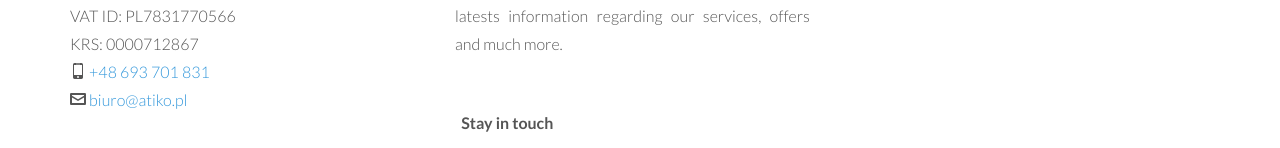
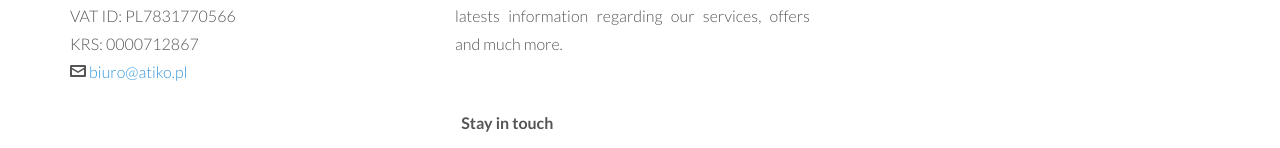
Before and after one commit to AtikoSoftware/atikosoftware.github.io, a plain HTML site: page index.html in a window 1280 px wide. Shown: the part 6129-6277 px from the top of the page. Drawn offline with Linux system fonts and the light colour scheme.

Commit message:
Update index.html

```diff
--- a/index.html
+++ b/index.html
@@ -297,7 +297,6 @@
             <span class="icon"></span> Atiko Sp. z o.o.<br/>
             <span class="icon"></span> VAT ID: PL7831770566<br/>
             <span class="icon"></span> KRS: 0000712867<br/>
-            <span class="icon icon-mobile"></span> <a href="tel:0048693701831"> +48 693 701 831</a> <br/>
             <span class="icon icon-envelop"></span> <a href="mailto:biuro@atiko.pl"> biuro@atiko.pl</a> <br/>
           </p>
         </div>
```
